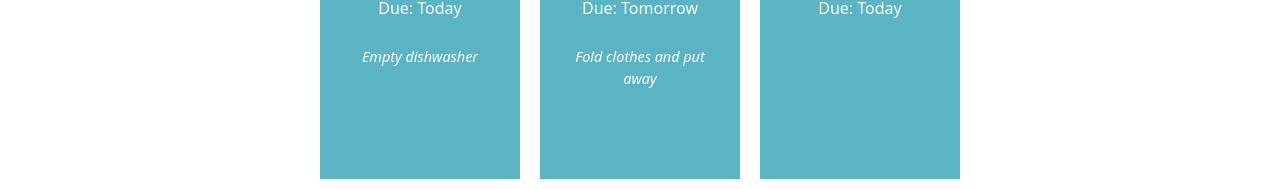
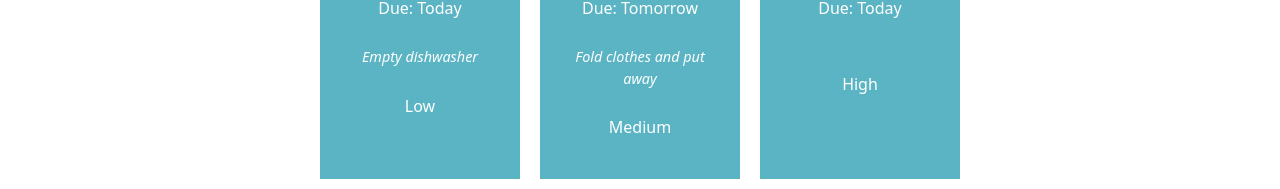
Before and after one commit to vnovytska6-prog/react-basic-labs, a React (Vite) app in the folder tasky/: page / in a window 1280 px wide. Shown: the part 231-420 px from the top of the page. Built offline with nearby package versions, Linux system fonts and the light colour scheme.

Commit message:
Tasky Lab 2a

```diff
--- a/tasky/src/App.css
+++ b/tasky/src/App.css
@@ -47,3 +47,7 @@
   font-size: 0.9em;
   padding: 10px;
 }
+
+.priorityLevel {
+  font-weight: bold;
+}
--- a/tasky/src/App.jsx
+++ b/tasky/src/App.jsx
@@ -6,9 +6,23 @@
 
    const [ taskState, setTaskState ] = useState({
     tasks: [
-      { id: 1, title:"Dishes", description: "Empty dishwasher", deadline: "Today" },
-      { id: 2, title: "Laundry", description: "Fold clothes and put away", deadline: "Tomorrow" },
-      { id: 3, title: "Tidy up", deadline: "Today" }
+      { id: 1,
+        title:"Dishes",
+        description: "Empty dishwasher",
+        deadline: "Today",
+        priorityLevel: "Low"
+      },
+      { id: 2,
+        title: "Laundry",
+        description: "Fold clothes and put away",
+        deadline: "Tomorrow",
+        priorityLevel: "Medium"
+      },
+      { id: 3,
+        title: "Tidy up",
+        deadline: "Today",
+        priorityLevel: "High"
+      }
     ]
   });
 
@@ -22,6 +36,7 @@
       description={task.description}
       deadline={task.deadline}
       key={task.id}
+      priorityLevel={task.priorityLevel}
     />
   ))}
 
--- a/tasky/src/components/Task.jsx
+++ b/tasky/src/components/Task.jsx
@@ -6,6 +6,7 @@
             <p>Due: {props.deadline}</p>
             <p> {props.children}</p>
             <p className="description">{props.description}</p>
+            <p> {props.priorityLevel}</p>
         </div>
     )
 }
```
